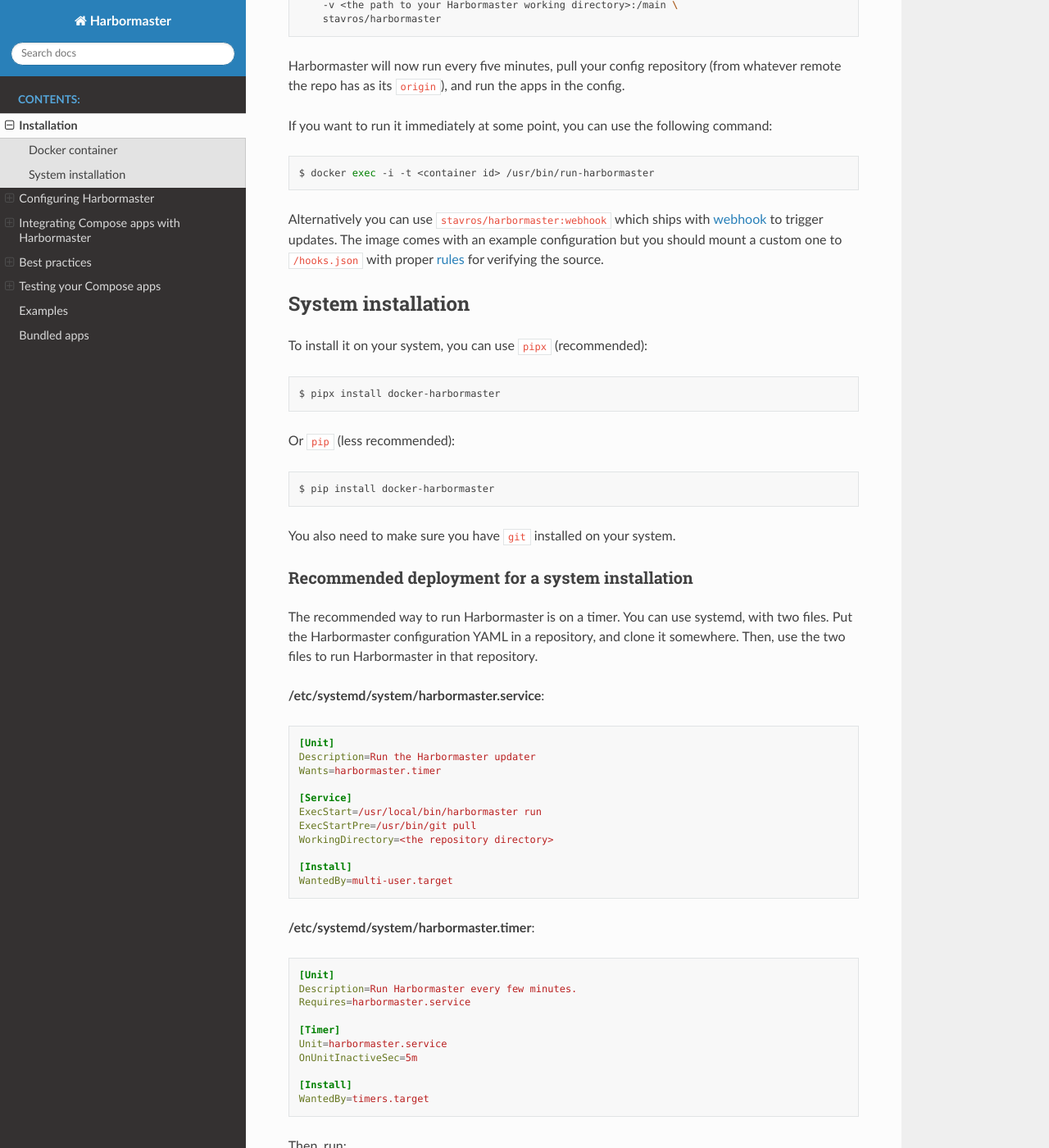
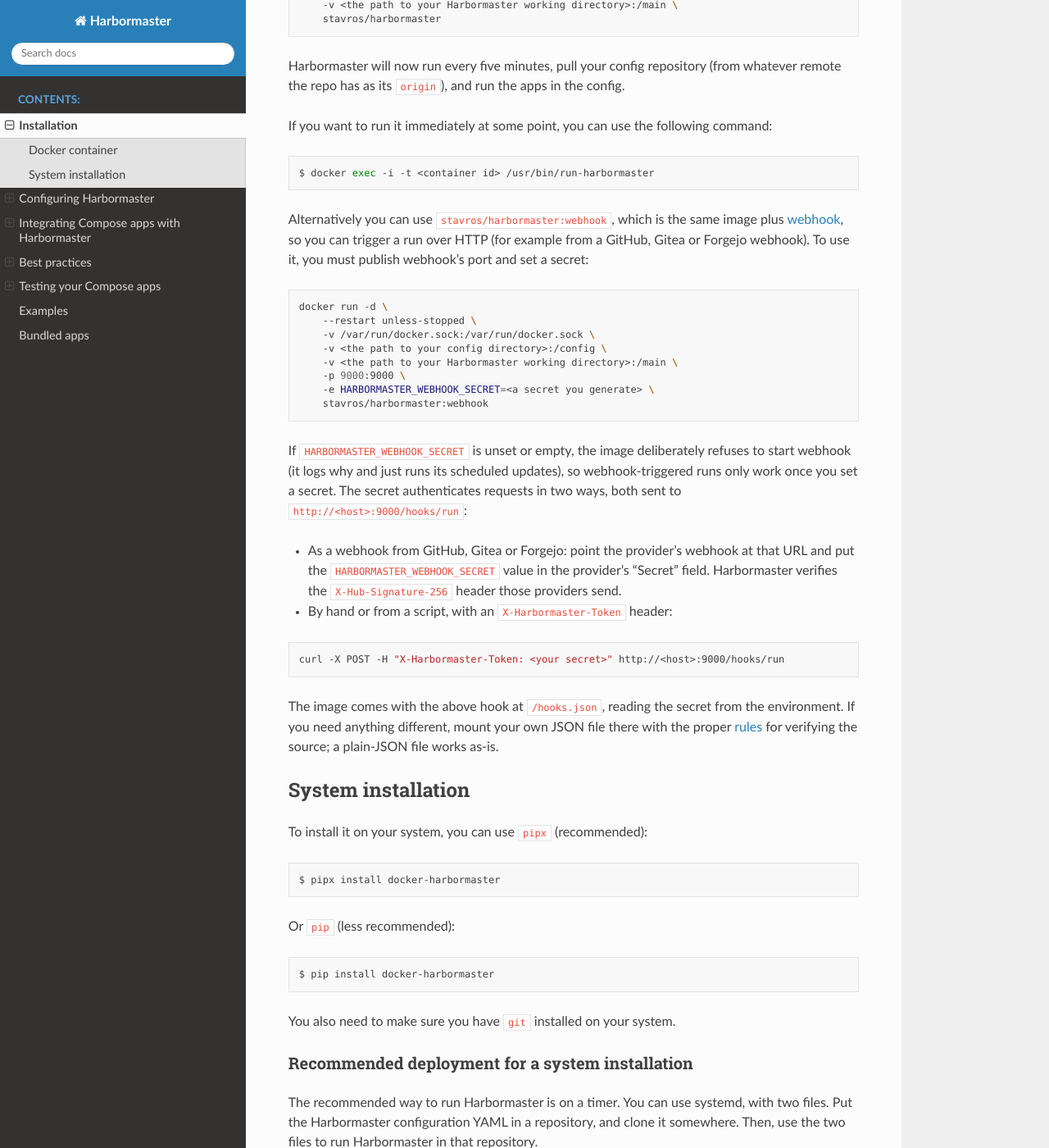
Before and after one commit to skorokithakis/harbormaster, a Sphinx documentation site: the page built from docs/source/installation.md, in a window 1280 px wide and 1400 px high, scrolled down 661 px. Shown: the whole window at 82% size. Built offline with Sphinx 7.4.7 and the Read the Docs theme 3.1.0, drawn with Linux system fonts in a browser that asks for light colours; pages that are not in the unit, such as notebooks, are missing from menus.

Commit message:
feat!: Require a secret to trigger the webhook image
The hook in stavros/harbormaster:webhook had no trigger rule, so anyone
who could reach port 9000 could make the host pull its config repo and
redeploy every app it manages. The image now refuses requests that do
not prove they know HARBORMASTER_WEBHOOK_SECRET.

The secret is accepted two ways, because the two callers differ. A git
host filling in its "Secret" field sends an HMAC over the body in
X-Hub-Signature-256, and cannot send a custom header, which rules out a
bare token. A human or a script wants to send one header and be done,
and cannot easily compute an HMAC. So the rule is an or of both, over
one secret.

The token branch goes first. A malformed X-Hub-Signature-256 makes the
HMAC branch error out and abort the whole or with a 500, so evaluating
the token first lets a valid token short-circuit past a stray or
garbage signature header. Rejections answer 403 rather than webhook's
default 200, which said "Hook rules were not satisfied" with a success
status.

webhook cannot read environment variables into rule values, so the file
is parsed as a Go template with -template and reads the secret through
getenv. The variable name is wrapped in backticks, not the escaped
double quotes the upstream documentation shows: that form does not
parse, webhook rejects it with 'unexpected "\" in operand'. Backticks
keep the file valid JSON before rendering too.

The entrypoint will not start webhook at all unless the variable is set
and non-empty. This is not defensive coding. getenv returns an empty
string when the variable is missing, and the token rule would then
match any request sending an empty header, which is worse than the open
hook this replaces. Without the secret the container still runs its
scheduled updates, so it degrades to the plain image rather than dying.

Also drops command-working-directory, which pointed at /src, a path
that exists only because the base image copies the package there to
install it, and which run-harbormaster overrides by cd'ing to /config
anyway. EXPOSE 9000 documents the port that the install instructions
never told anyone to publish.

BREAKING CHANGE: the webhook image no longer triggers runs unless
HARBORMASTER_WEBHOOK_SECRET is set and requests authenticate with it.
Existing deployments keep running on their schedule, but their trigger
stops working until they set the secret and sign or authenticate their
requests.

````diff
--- a/docs/source/installation.md
+++ b/docs/source/installation.md
@@ -37,11 +37,40 @@
 $ docker exec -i -t <container id> /usr/bin/run-harbormaster
 ```
 
-Alternatively you can use `stavros/harbormaster:webhook` which ships with
-[webhook](https://github.com/adnanh/webhook) to trigger updates. The image comes with
-an example configuration but you should mount a custom one to `/hooks.json` with proper
-[rules](https://github.com/adnanh/webhook/blob/master/docs/Hook-Rules.md) for verifying
-the source.
+Alternatively you can use `stavros/harbormaster:webhook`, which is the same image plus
+[webhook](https://github.com/adnanh/webhook), so you can trigger a run over HTTP (for
+example from a GitHub, Gitea or Forgejo webhook). To use it, you must publish webhook's
+port and set a secret:
+
+```bash
+docker run -d \
+    --restart unless-stopped \
+    -v /var/run/docker.sock:/var/run/docker.sock \
+    -v <the path to your config directory>:/config \
+    -v <the path to your Harbormaster working directory>:/main \
+    -p 9000:9000 \
+    -e HARBORMASTER_WEBHOOK_SECRET=<a secret you generate> \
+    stavros/harbormaster:webhook
+```
+
+If `HARBORMASTER_WEBHOOK_SECRET` is unset or empty, the image deliberately refuses to
+start webhook (it logs why and just runs its scheduled updates), so webhook-triggered
+runs only work once you set a secret. The secret authenticates requests in two ways,
+both sent to `http://<host>:9000/hooks/run`:
+
+* As a webhook from GitHub, Gitea or Forgejo: point the provider's webhook at that URL
+  and put the `HARBORMASTER_WEBHOOK_SECRET` value in the provider's "Secret" field.
+  Harbormaster verifies the `X-Hub-Signature-256` header those providers send.
+* By hand or from a script, with an `X-Harbormaster-Token` header:
+
+```bash
+curl -X POST -H "X-Harbormaster-Token: <your secret>" http://<host>:9000/hooks/run
+```
+
+The image comes with the above hook at `/hooks.json`, reading the secret from the
+environment. If you need anything different, mount your own JSON file there with the
+proper [rules](https://github.com/adnanh/webhook/blob/master/docs/Hook-Rules.md) for
+verifying the source; a plain-JSON file works as-is.
 
 
 System installation
````
Also changed, not shown: 3 other files.
